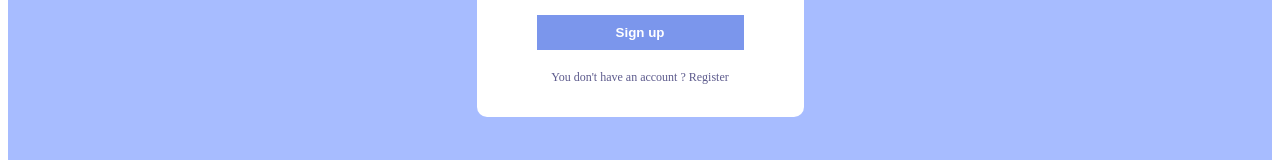
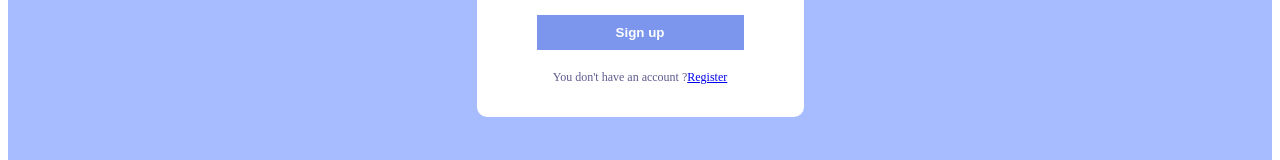
Before and after one commit to ViktorGeorgiev98/chatAppReact, a React (Vite) app in the folder client/: page / in a window 1280 px wide. Shown: the part 444-604 px from the top of the page. Built offline with nearby package versions, Linux system fonts and the light colour scheme.

Commit message:
put a register link inside login component if user wants to register

```diff
--- a/client/src/components/Login/Login.jsx
+++ b/client/src/components/Login/Login.jsx
@@ -1,6 +1,7 @@
 import { useState } from "react";
 import { useAuth } from "../../context/AuthProvider";
 import { useNavigate } from "react-router";
+import { Link } from 'react-router-dom'
 
 
 const Login = () => {
@@ -55,7 +56,9 @@
                     <input onChange={(e) => setPassword(e.currentTarget.value)} type="password" placeholder="password" name="password" />
                     <button>Sign up</button>
                 </form>
-                <p>You don't have an account ? Register</p>
+                <p>You don't have an account ?
+                    <Link to="/register">Register</Link>
+                </p>
             </div>
 
         </div>
```
